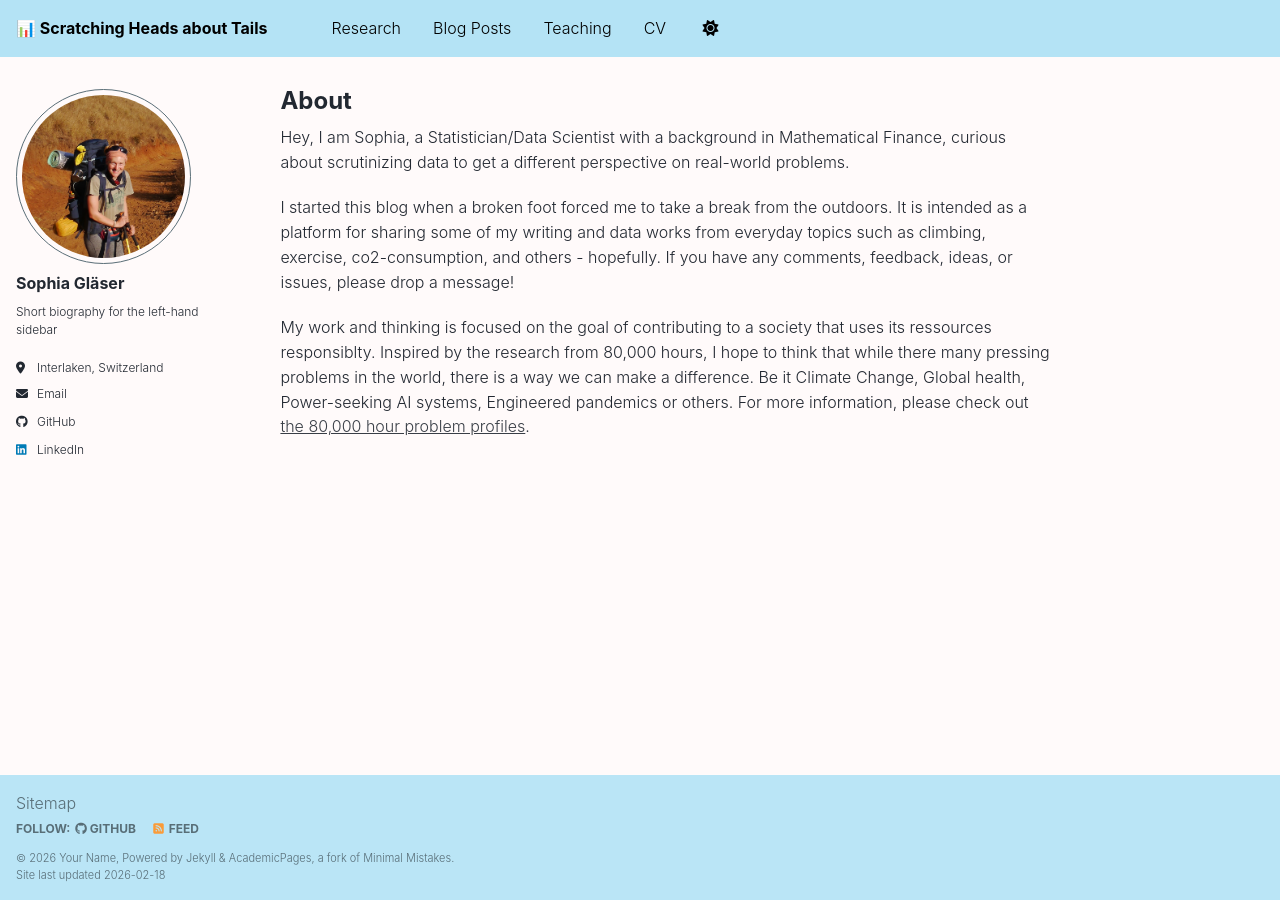
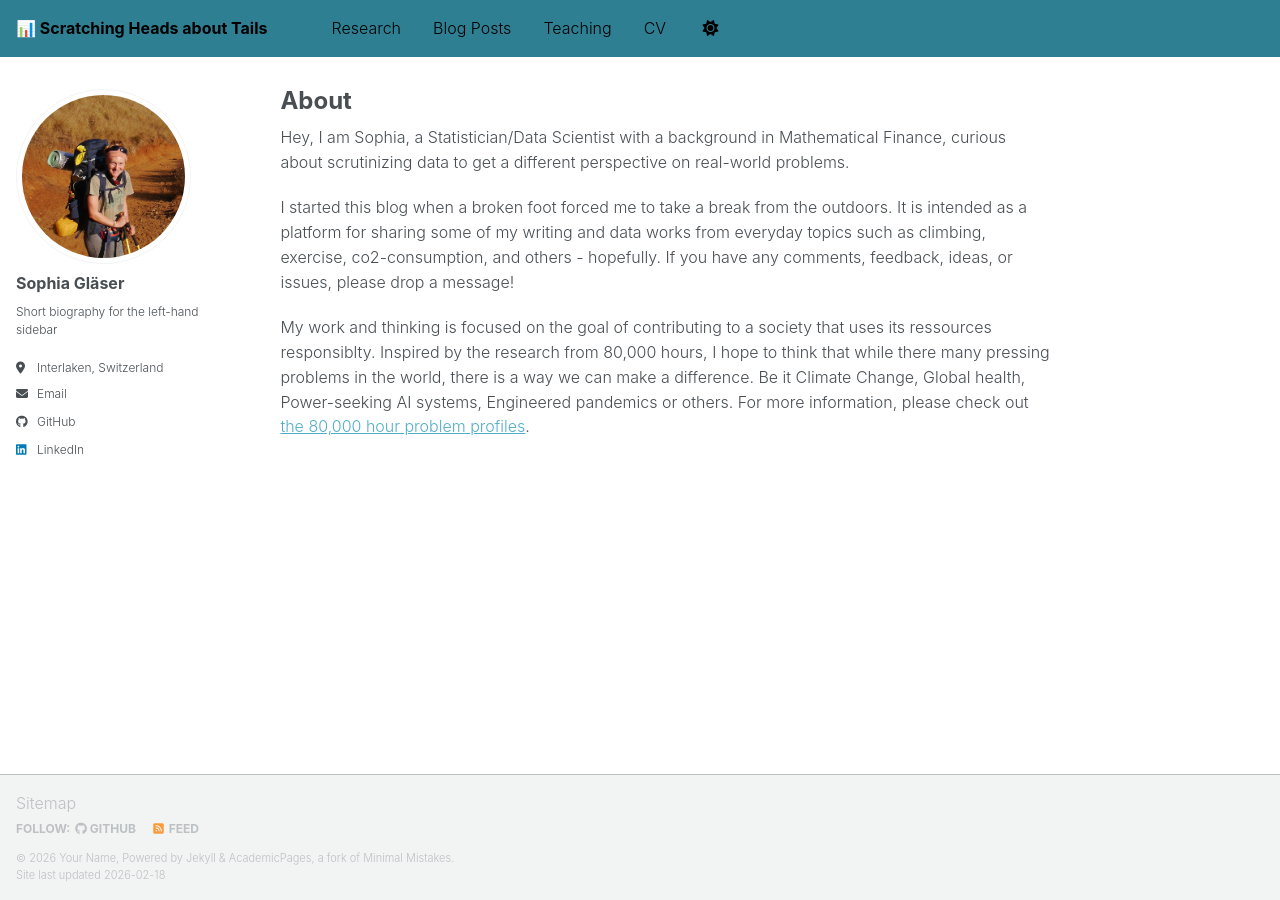
Before and after one commit to sophchl/sophchl.github.io, a Jekyll site: the page built from _pages/about.md, in a window 1280 px wide. Built offline with Jekyll 4.4.1, drawn with Linux system fonts in a browser that asks for light colours; a script bundle is joined from its source files by our own code; library files that are not in the unit come from our copies.

Commit message:
Change site theme from 'customtheme' to 'default'

```diff
--- a/_config.yml
+++ b/_config.yml
@@ -8,7 +8,7 @@
 
 # Basic Site Settings
 locale                   : "en-US"
-site_theme               : "customtheme" # The available themes options are "default", "air", "sunrise", "mint", "dirt" and "contrast"
+site_theme               : "default" # The available themes options are "default", "air", "sunrise", "mint", "dirt" and "contrast"
 title                    : "📊 Scratching Heads about Tails"
 title_separator          : "-"
 name                     : &name "Your Name"
```
